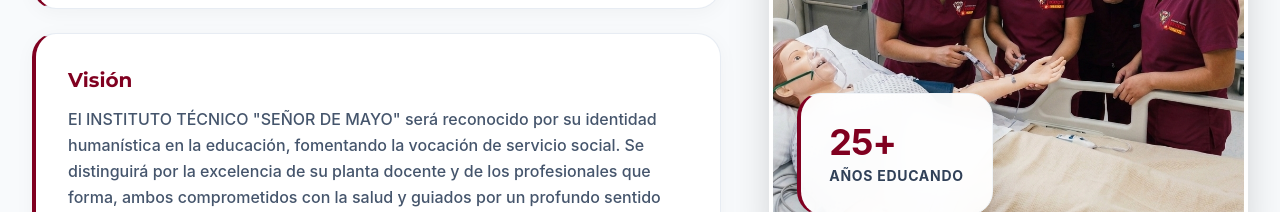
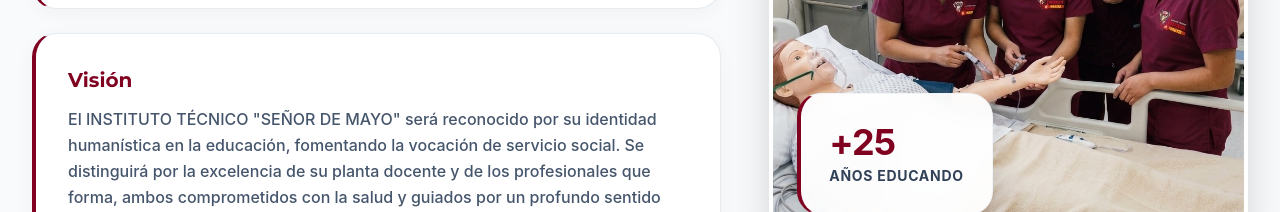
Before and after one commit to XpandeZ25/se-or-de-mayo-, a React (Vite) app: page / in a window 1280 px wide. Shown: the part 2300-2512 px from the top of the page. Built offline with nearby package versions, Linux system fonts and the light colour scheme.

Commit message:
Update About badge from 25+ to +25

```diff
--- a/src/components/About.jsx
+++ b/src/components/About.jsx
@@ -124,7 +124,7 @@
               {/* Overlapping Bottom-Left Floating Badge */}
               <div className="absolute bottom-6 left-6 bg-white/95 backdrop-blur-md p-6 sm:p-7 rounded-3xl shadow-2xl border-l-4 border-l-[#800020] border border-slate-100 z-20 min-w-[190px]">
                 <div className="text-3xl sm:text-4xl font-bold text-[#800020] font-heading tracking-tight">
-                  25+
+                  +25
                 </div>
                 <div className="text-xs sm:text-sm font-bold text-slate-700 uppercase tracking-wider mt-1">
                   Años educando
```
